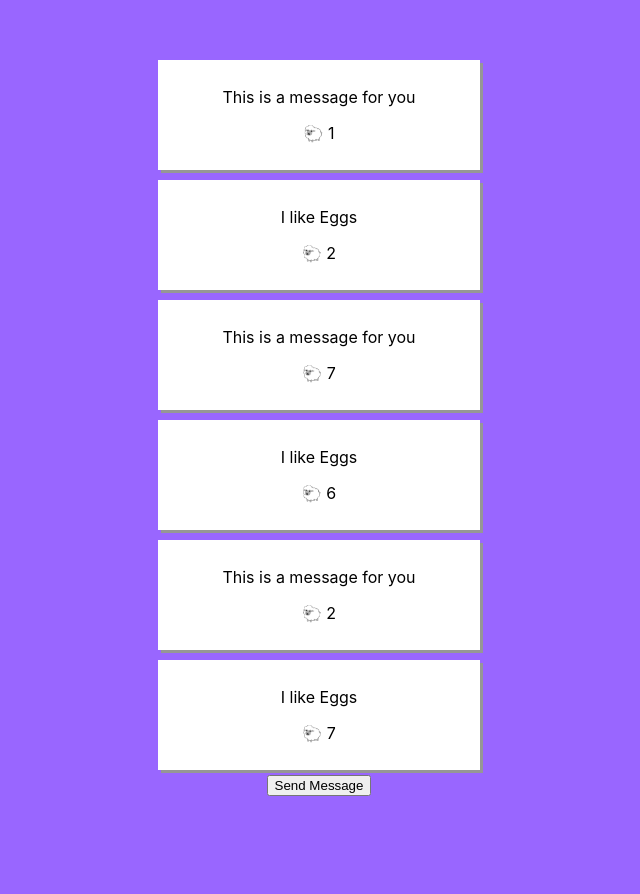
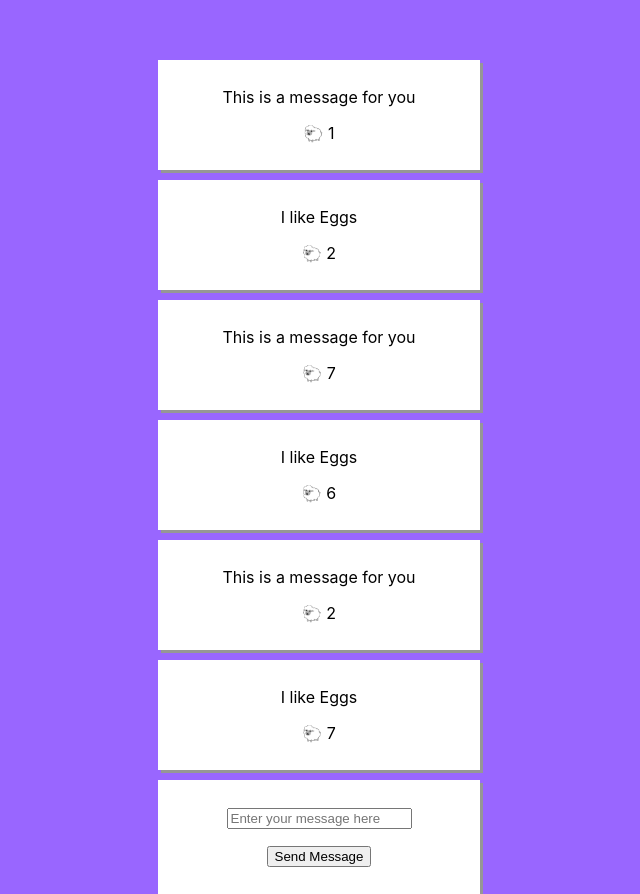
Before and after one commit to vjvitale/ReactWithReact, a React (Create React App) app in the folder my-app/: page / in a window 1280 px wide. Shown: the whole page, without its empty margins (321-961 px from the left). Before the commit the page ends 812 px from the top, so only its background shows below. Built offline with nearby package versions, Linux system fonts and the light colour scheme.

Commit message:
text box shows

```diff
--- a/my-app/src/App.js
+++ b/my-app/src/App.js
@@ -51,7 +51,7 @@ class MultiMessage extends React.Component {
 class MessageBox extends React.Component {
   render() {
     return(
-      <div>
+      <div className="App-Post">
         <form>
           <p></p>
           <p></p>
```
